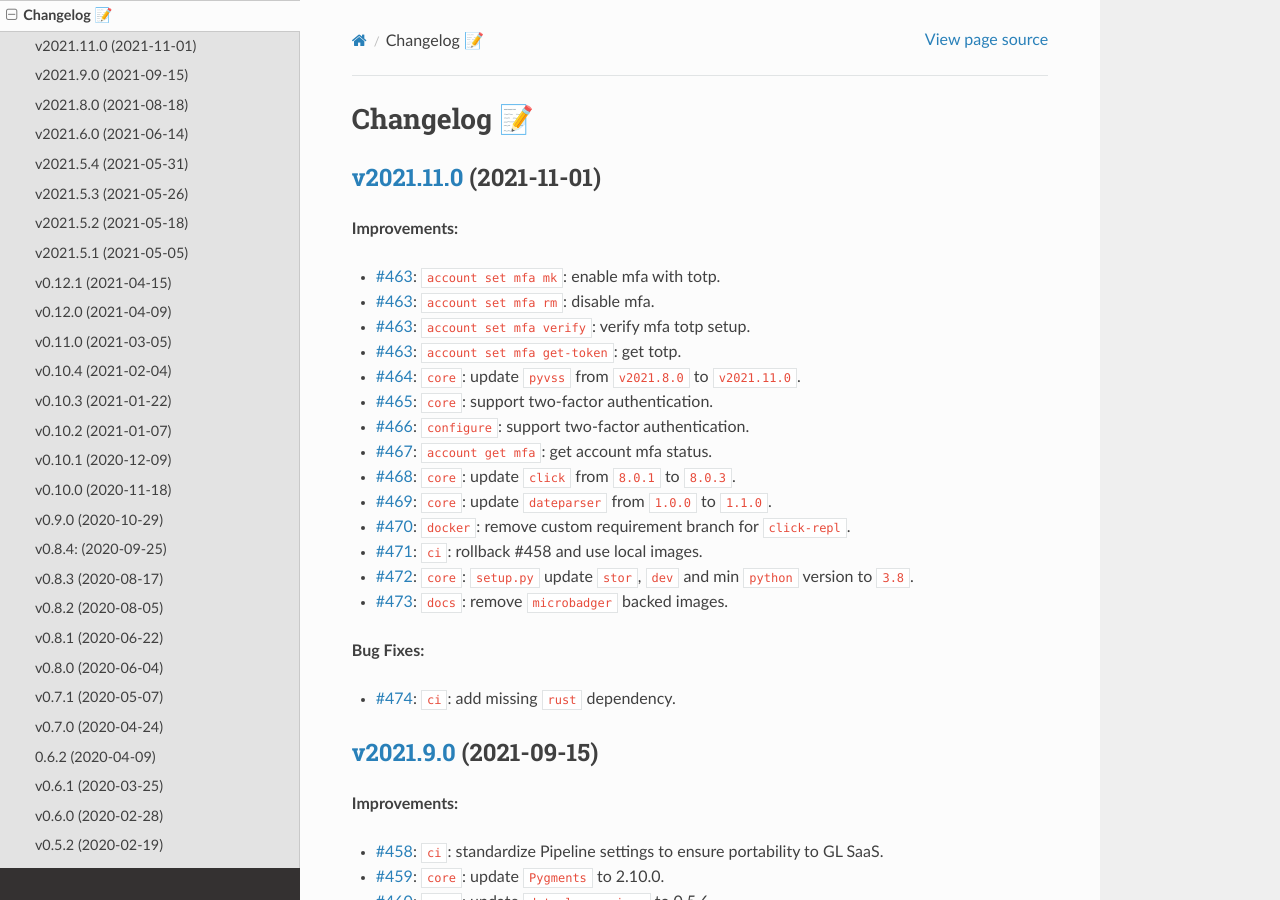
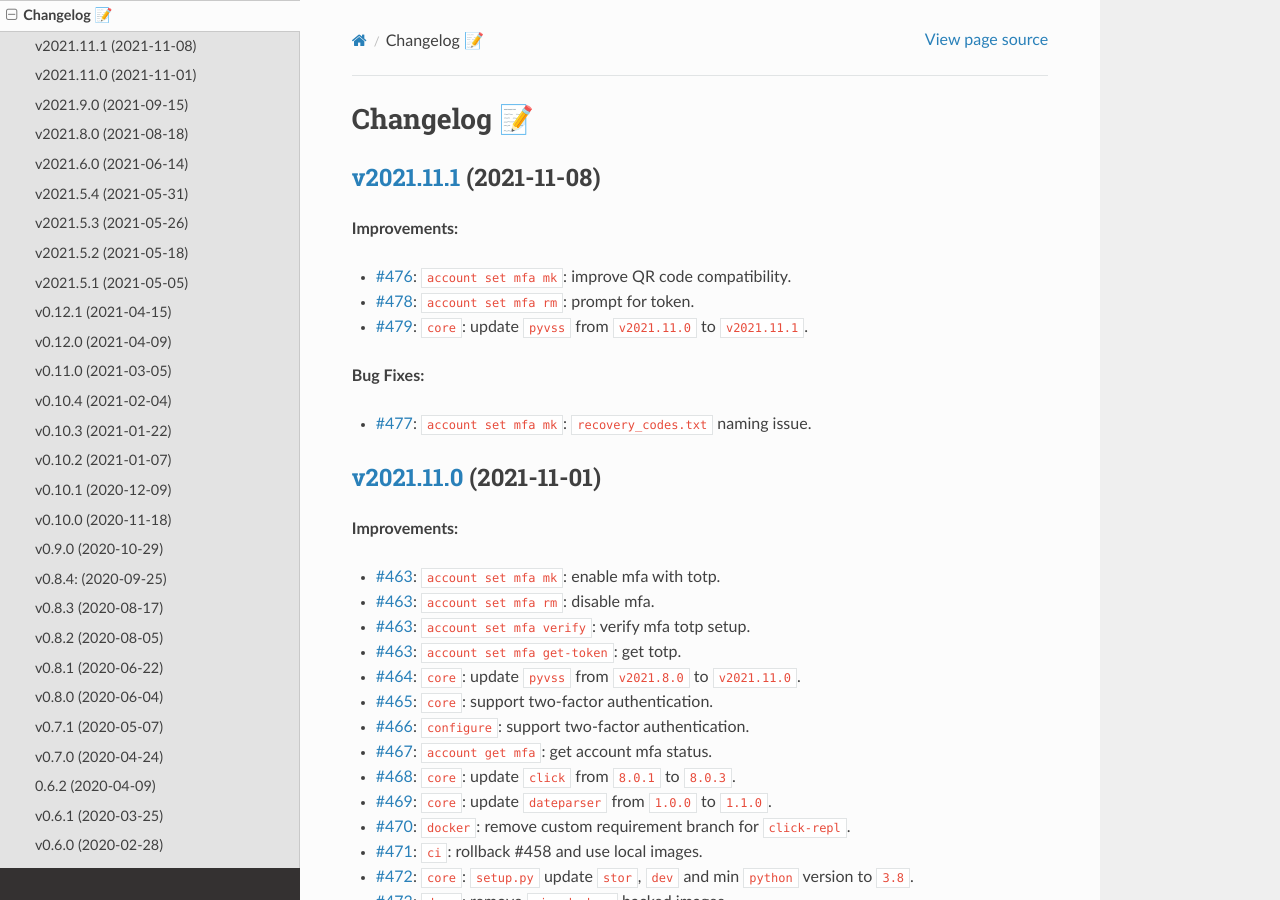
Before and after one commit to EIS-ITS/vss-cli, a Sphinx documentation site: the page built from docs/changelog.rst, in a window 1280 px wide and 900 px high. Built offline with Sphinx 7.4.7 and the Read the Docs theme 2.0.0, drawn with Linux system fonts in a browser that asks for light colours; the version number could not be read and is left out.

Commit message:
Issue #480: 🎉Version release v2021.11.1 - fixes #480

```diff
--- a/docs/changelog.rst
+++ b/docs/changelog.rst
@@ -1,5 +1,18 @@
 Changelog 📝
 ============
+
+`v2021.11.1 <https://gitlab-ee.eis.utoronto.ca/vss/vss-cli/tags/v2021.11.1>`_ (2021-11-08)
+---------------------------------------------------------------------------------------------
+
+**Improvements:**
+
+- `#476 <https://gitlab-ee.eis.utoronto.ca/vss/vss-cli/issues/476>`_: ``account set mfa mk``: improve QR code compatibility.
+- `#478 <https://gitlab-ee.eis.utoronto.ca/vss/vss-cli/issues/478>`_: ``account set mfa rm``: prompt for token.
+- `#479 <https://gitlab-ee.eis.utoronto.ca/vss/vss-cli/issues/479>`_: ``core``: update ``pyvss`` from ``v2021.11.0`` to ``v2021.11.1``.
+
+**Bug Fixes:**
+
+- `#477 <https://gitlab-ee.eis.utoronto.ca/vss/vss-cli/issues/477>`_: ``account set mfa mk``: ``recovery_codes.txt`` naming issue.
 
 `v2021.11.0 <https://gitlab-ee.eis.utoronto.ca/vss/vss-cli/tags/v2021.11.0>`_ (2021-11-01)
 ------------------------------------------------------------------------------------------
```
Also changed, not shown: CHANGELOG.md (+12 -0 lines), .bumpversion.cfg, 3 other files.
